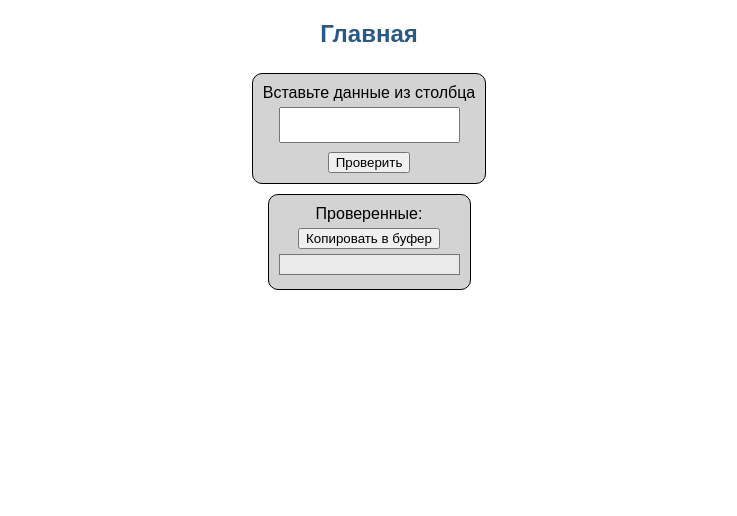
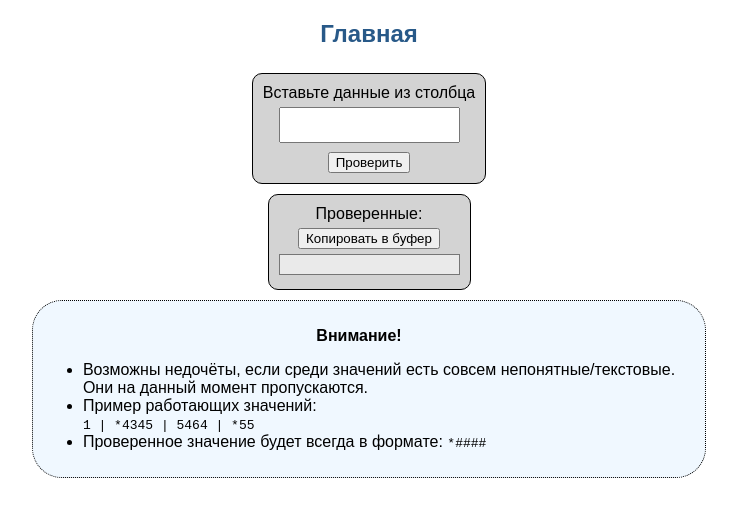
Before and after one commit to lobaevsl/AutomatizationScripts, a plain HTML site: page scripts/last4digits/last4digits.html in a window 1280 px wide. Shown: the whole page, without its empty margins (271-1008 px from the left). Drawn offline with Linux system fonts and the light colour scheme.

Commit message:
update last4digits.js

```diff
--- a/scripts/last4digits/last4digits.html
+++ b/scripts/last4digits/last4digits.html
@@ -23,6 +23,22 @@
     <button onclick="copyToClipboard()" style="margin: 5px">Копировать в буфер</button><br>
     <textarea class="out" id="out" readonly rows="1"></textarea>
 </div>
-
+<br>
+<div class="comment">
+    <p><b>Внимание!</b></p>
+    <ul class="comment">
+        <li>
+            Возможны недочёты, если среди значений есть совсем непонятные/текстовые.<br>
+            Они на данный момент пропускаются.
+        </li>
+        <li>
+            Пример работающих значений:<br>
+            <code>1 | *4345 | 5464 | *55</code>
+        </li>
+        <li>
+            Проверенное значение будет всегда в формате: <code>*####</code>
+        </li>
+    </ul>
+</div>
 </body>
 </html>
--- a/style.css
+++ b/style.css
@@ -1,43 +1,57 @@
-* {
+body {
     font-family: Arial, serif;
     text-align: center;
 }
 
-div.form, div.links{
+div.form,
+div.links {
     border: 1px black solid;
     border-radius: 10px;
     margin: 5px;
 }
 
-div.form{
+div.form {
     display: inline-block;
     background-color: lightgray;
     padding: 10px;
 }
 
-div.links{
+div.links {
     display: inline-block;
     background-color: antiquewhite;
     padding: 0 20px;
 }
 
-a{
+div.comment {
+    border: 1px black dotted;
+    border-radius: 30px;
+    margin: 5px;
+    display: inline-block;
+    background-color: aliceblue;
+    padding: 10px 30px 10px 10px;
+}
+
+a {
     color: #285988;
 }
 
-a.link{
+a.link {
     text-decoration: none;
 }
 
-a.link:hover{
+a.link:hover {
     text-decoration: underline;
     color: #212175;
 }
 
-textarea{
+textarea {
     resize: none;
 }
 
-textarea.out{
+textarea.out {
     background-color: #eaeaea;
 }
+
+ul.comment {
+    text-align: left;
+}
```
